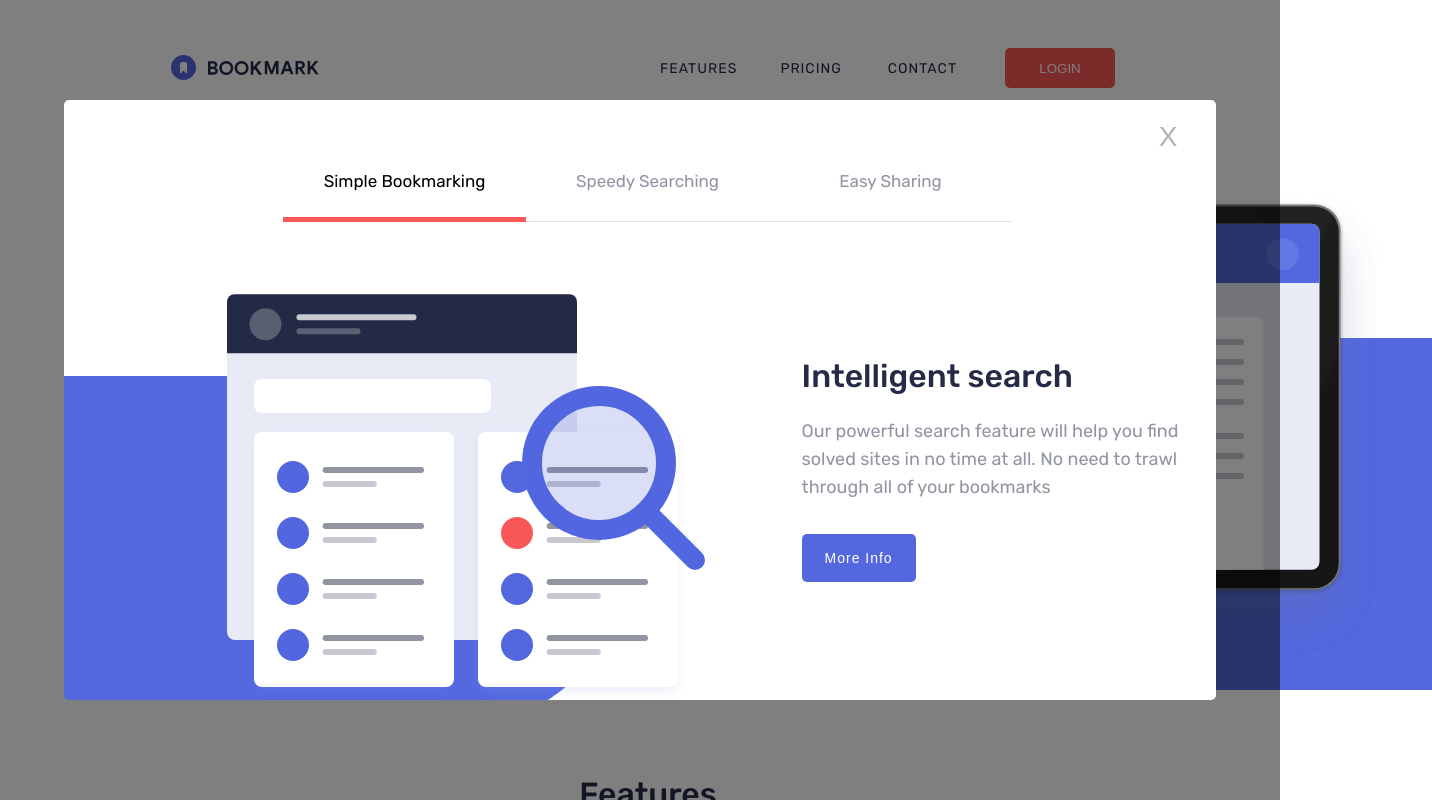
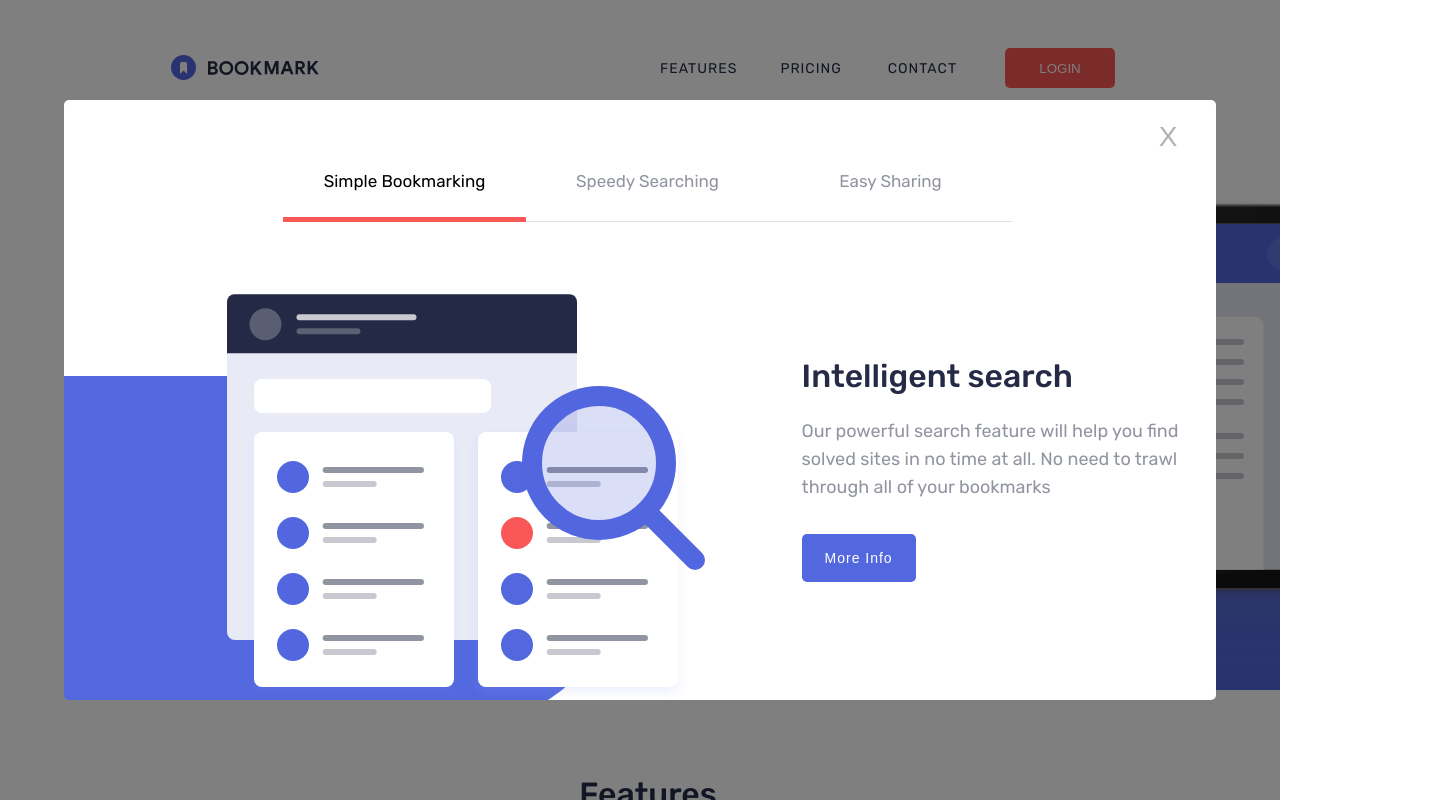
Before and after one commit to Michalbeblocinski/bookmarkManager, a React app in the folder michal/: page / in a window 1280 px wide. Shown: the top 800 px of the page, 1432 px wide, since content can reach past the window. Built offline with nearby package versions, Linux system fonts and the light colour scheme.

Commit message:
Fix: responsive

```diff
--- a/michal/src/Application.css
+++ b/michal/src/Application.css
@@ -1,3 +1,7 @@
+html {
+  overflow-x: hidden;
+}
+
 body {
   margin: 0 !important;
 }
--- a/michal/src/Application.scss
+++ b/michal/src/Application.scss
@@ -1,3 +1,7 @@
+html {
+  overflow-x: hidden;
+}
+
 body {
   margin: 0 !important;
 }
```
Also changed, not shown: 1 other file (tests, documents, lock files or other folders).
